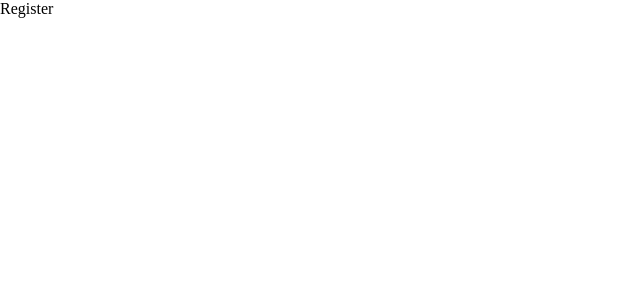
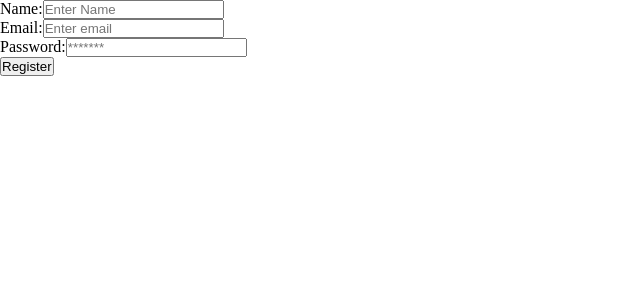
Before and after one commit to singhvijay031/contact-management-system, a React (Vite) app in the folder client/: page /register in a window 1280 px wide. Shown: the top 300 px of the page, without its empty margins (0-640 px from the left). Built offline with nearby package versions, Linux system fonts and the light colour scheme.

Commit message:
made register form

```diff
--- a/client/src/pages/Register.jsx
+++ b/client/src/pages/Register.jsx
@@ -1,5 +1,46 @@
 const Register = () => {
-  return <div>Register</div>;
+  return (
+    <div className="form-container">
+      <form className="form">
+        <div className="form-group">
+          <label htmlFor="name" className="form-label">
+            Name:
+          </label>
+          <input
+            type="text"
+            className="form-control"
+            placeholder="Enter Name"
+            name="name"
+          />
+        </div>
+
+        <div className="form-group">
+          <label htmlFor="email" className="form-label">
+            Email:
+          </label>
+          <input
+            type="email"
+            className="form-control"
+            placeholder="Enter email"
+            name="email"
+            autoComplete="off"
+          />
+        </div>
+        <div className="form-group">
+          <label htmlFor="password" className="form-label">
+            Password:
+          </label>
+          <input
+            type="text"
+            className="form-control"
+            placeholder="*******"
+            name="password"
+          />
+        </div>
+        <button className="form-btn">Register</button>
+      </form>
+    </div>
+  );
 };
 
 export default Register;
```
